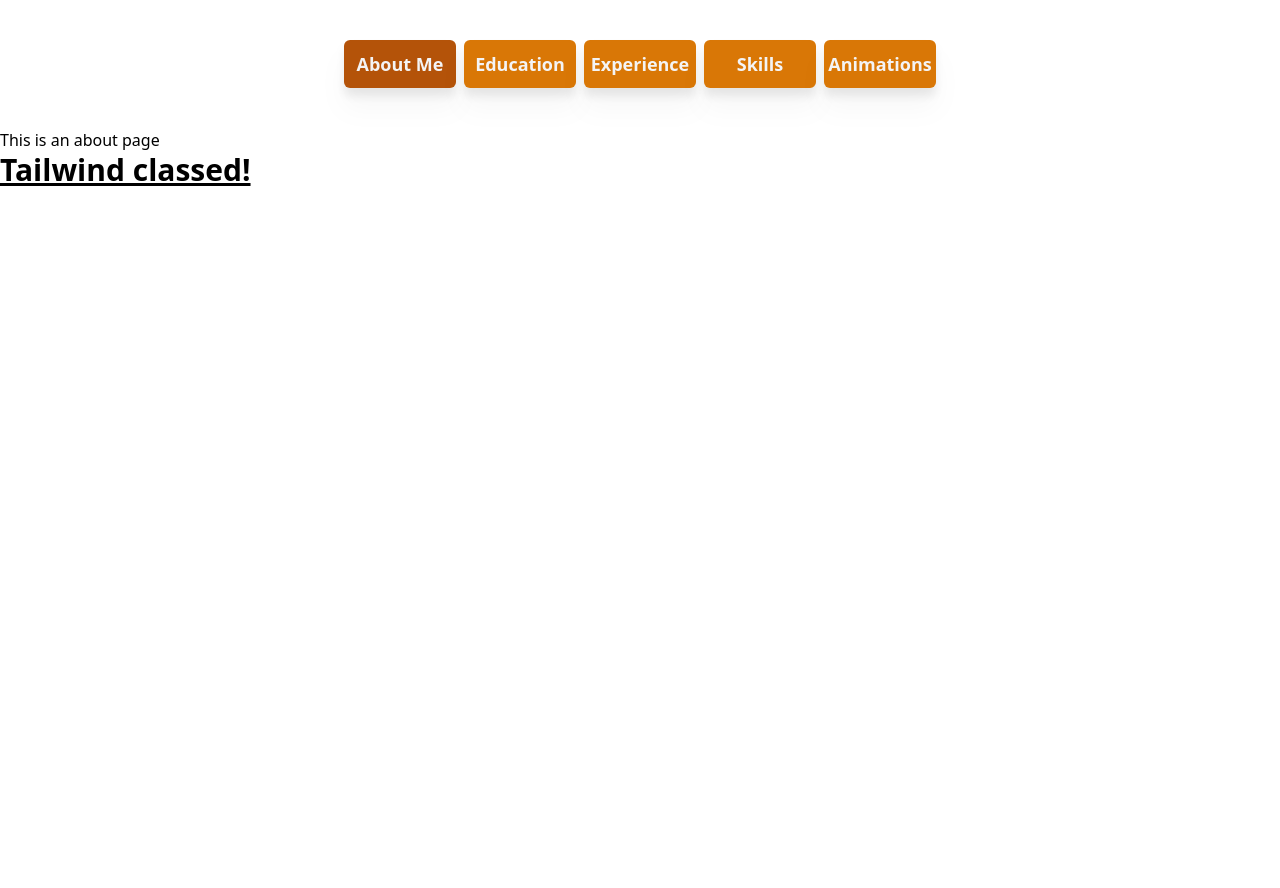
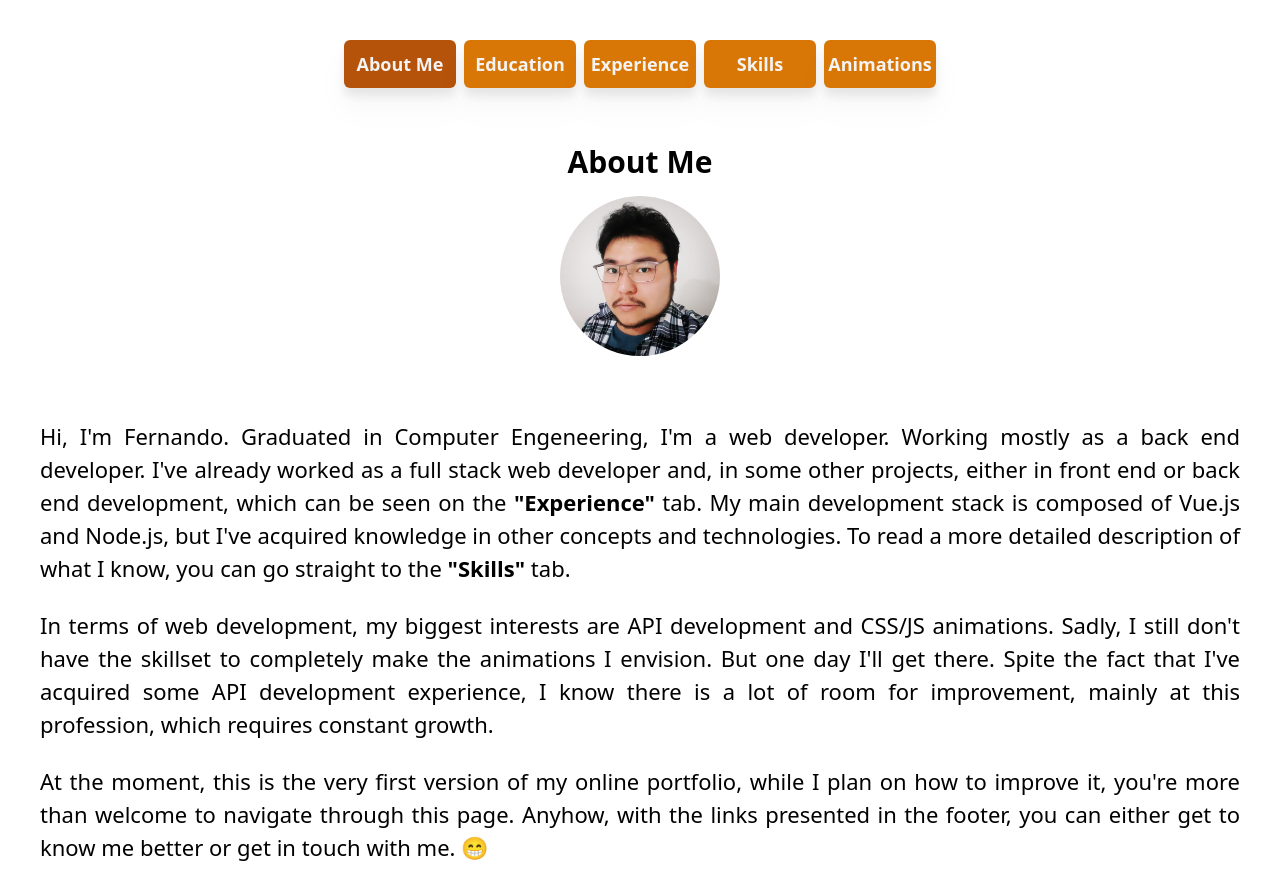
Before and after one commit to Kojji/portfolio-two, a Vue app: page / in a window 1280 px wide. Shown: the part 800-1688 px from the top of the page. Before the commit the page ends 990 px from the top, so only its background shows below. Built offline with nearby package versions, Linux system fonts and the light colour scheme.

Commit message:
add: about me layout

```diff
--- a/src/App.vue
+++ b/src/App.vue
@@ -14,7 +14,7 @@ onUnmounted(() => window.removeEventListener('resize', onWidthChange))
     <FullScreenBanner />
     <div>
       <InfoMenu />
-      <router-view/>
+      <router-view class="global-class"/>
     </div>
   </div>
 </template>
@@ -34,4 +34,8 @@ onUnmounted(() => window.removeEventListener('resize', onWidthChange))
 #nav a.router-link-exact-active {
   color: #42b983;
 }
+
+.global-class{
+  min-height: 90vh;
+}
 </style>
--- a/src/assets/i18n.js
+++ b/src/assets/i18n.js
@@ -96,9 +96,9 @@ export default {
       Personal: {
         PageTitle: "About Me",
         ParagraphFirst: "Hi, I'm Fernando. Graduated in Computer Engeneering, I'm a web developer. Working mostly as a back end developer. " +
-          "I've already worked as a full stack web developer and, in some other projects, either in front end or back end development, which can be seen on the \"Experience\" tab. " +
-          "My main development stack is composed of Vue.js and Node.js, but I've acquired knowledge in other concepts and technologies. To read a more detailed description of what I know, you can go straight to the \"Skills\" tab.",
-          ParagraphSecond: "In terms of web development, my biggest interests are API development and CSS/JS animations. Sadly, I still don't have the skillset to completely make the animations I envision. But one day I'll get there. " +
+          "I've already worked as a full stack web developer and, in some other projects, either in front end or back end development, which can be seen on the <b>\"Experience\"</b> tab. " +
+          "My main development stack is composed of Vue.js and Node.js, but I've acquired knowledge in other concepts and technologies. To read a more detailed description of what I know, you can go straight to the <b>\"Skills\"</b> tab.",
+        ParagraphSecond: "In terms of web development, my biggest interests are API development and CSS/JS animations. Sadly, I still don't have the skillset to completely make the animations I envision. But one day I'll get there. " +
           "Spite the fact that I've acquired some API development experience, I know there is a lot of room for improvement, mainly at this profession, which requires constant growth.",
         ParagraphThird: "At the moment, this is the very first version of my online portfolio, while I plan on how to improve it, you're more than welcome to navigate through this page. Anyhow, with the links presented in the footer, you can either get to know me better or get in touch with me. 😁",
       },
@@ -209,8 +209,8 @@ export default {
       Personal: {
         PageTitle: "Sobre Mim",
         ParagraphFirst: "Olá, sou o Fernando. Formado em Engenharia de Computação, sou um desenvolvedor web. Atuando principalmente no back end. " +
-          "Já tive atuações como desenvolvedor web full stack e desenvolvi alguns outros projetos só no front end ou só no back end, que podem ser vistos na aba \"Experiência\". " +
-          "Meu stack de desenvolvimento principal é composto de Vue.js e Node.js, mas tenho conhecimento em outros conceitos e tecnologias. Para ter uma descrição mais detalhada do que eu sei, pode ir direto na aba \"Habilidades\".",
+          "Já tive atuações como desenvolvedor web full stack e desenvolvi alguns outros projetos só no front end ou só no back end, que podem ser vistos na aba <b>\"Experiência\"</b>. " +
+          "Meu stack de desenvolvimento principal é composto de Vue.js e Node.js, mas tenho conhecimento em outros conceitos e tecnologias. Para ter uma descrição mais detalhada do que eu sei, pode ir direto na aba <b>\"Habilidades\"</b>.",
         ParagraphSecond: "Dentro do desenvolvimento web, meus maiores interesses são, o desenvolvimento de APIs e animações CSS/JS, porém ainda não tenho as habilidades necessárias para ser capaz de desenvolver plenamente as animações que visualizo. Mas acredito que um dia chegarei lá. " +
           "Apesar de já ter um pouco de experiência no desenvolvimento de APIs, reconheço que há muito espaço para crescimento, ainda mais nessa área que demanda evolução constante, mas acredito ter o potêncial e a persistência necessária para o aprendizado.",
         ParagraphThird: "Esta é uma primeira versão do meu portfolio virtual, enquanto planejo como melhorá-lo você é bem vindo(a) para visualizá-lo a vontade. De qualquer maneira, há links no rodapé desta página que podem ser úteis para ver mais coisas sobre mim, ou entrar em contato. 😁"
--- a/src/components/InfoMenu.vue
+++ b/src/components/InfoMenu.vue
@@ -17,7 +17,7 @@ const route = useRoute();
 
 <template>
   <div>
-    <div class="w-full inline-flex justify-center md:my-10 my-5">
+    <div id="horizontal-menu" class="w-full inline-flex justify-center items-center md:my-10 my-5">
       <div v-for="(items, index) in menuItems" :key="items">
         <router-link :to="$t(`HorizontalMenu[${index}].route`)">
           <button :id="$t(`HorizontalMenu[${index}].id`)" class="md:w-28 md:h-12 w-20 h-10 rounded-md md:mx-1 mx-0.5 md:text-lg text-sm text-zinc-100 drop-shadow-xl font-semibold bg-amber-600 hover:bg-amber-700" :class="{ 'bg-amber-700' : route.path == $t(`HorizontalMenu[${index}].route`) }" ><a>{{$t(`HorizontalMenu[${index}].value`)}}</a></button>
@@ -26,3 +26,6 @@ const route = useRoute();
     </div>
   </div>
 </template>
+
+<style scoped>
+</style>
--- a/src/views/About.vue
+++ b/src/views/About.vue
@@ -1,8 +1,64 @@
+<script setup>
+import photo from '/src/assets/images/photo.jpg'
+</script>
+
 <template>
-  <div class="about">
-    <h1>This is an about page</h1>
-    <h1 class="text-3xl font-bold underline">
-    Tailwind classed!
-  </h1>
+  <div class="md:px-10 px-5 flex flex-col" id="personal-card" >
+    <h2 class="py-4 mx-auto font-bold lg:text-3xl md:text-2xl text-xl">{{$t('InfoCards.Personal.PageTitle')}}</h2>
+    <img :src="photo" class="photo-slot md:mb-10 mb-5 mx-auto" alt="...">
+    <div class="about-me-text">
+      <p class="md:my-6 my-3" v-html="$t('InfoCards.Personal.ParagraphFirst')"></p>
+      <p class="md:my-6 my-3" v-html="$t('InfoCards.Personal.ParagraphSecond')"></p>
+      <p class="md:my-6 my-3" v-html="$t('InfoCards.Personal.ParagraphThird')"></p>
+    </div>
   </div>
 </template>
+
+<style scoped>
+@media (max-width: 575.98px) {
+  .photo-slot{
+    width: 6rem;
+  }
+  .about-me-text p{
+    font-size: 14px;
+  }
+}
+
+@media (min-width: 576px) and (max-width: 767.98px) {
+  .photo-slot{
+    width: 6rem;
+  }
+  .about-me-text p{
+    font-size: 16px;
+  }
+}
+@media (min-width: 768px) and (max-width: 991.98px){
+  .photo-slot{
+    width: 8rem;
+  }
+  .about-me-text p{
+    font-size: 18px;
+  }
+}
+@media (min-width: 992px) {
+  .photo-slot{
+    width: 10rem;
+  }
+  .about-me-text p{
+    font-size: 22px;
+  }
+}
+
+.about-me-text p{
+  text-align: justify;
+  text-justify: inter-word;
+}
+
+.photo-slot{
+  border-radius: 50%;
+}
+
+#personal-card{
+  /* margin-bottom: var(--bottom-margin); */
+}
+</style>
```
Also changed, not shown: src/assets/images/photo.jpg (added).
